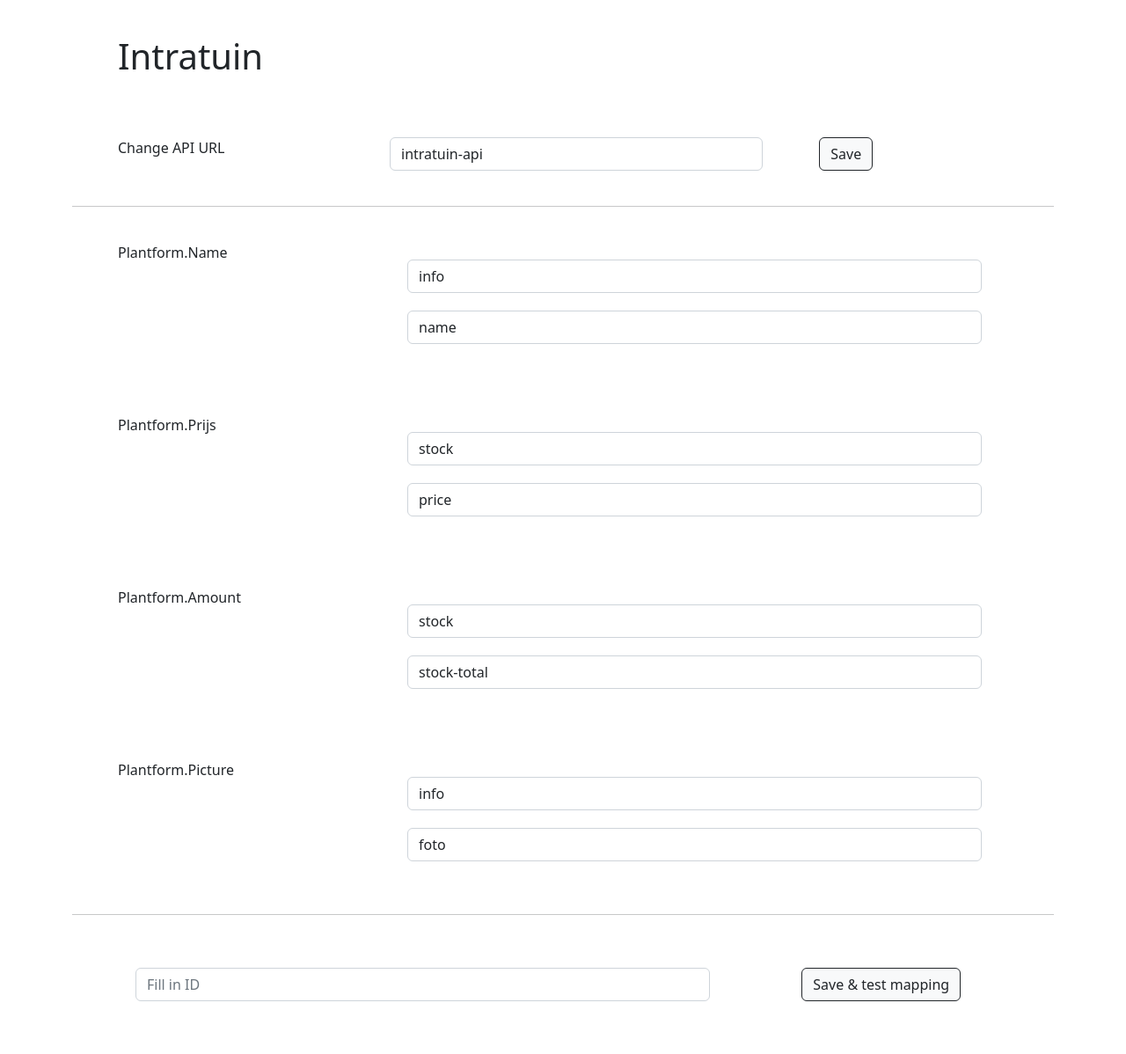
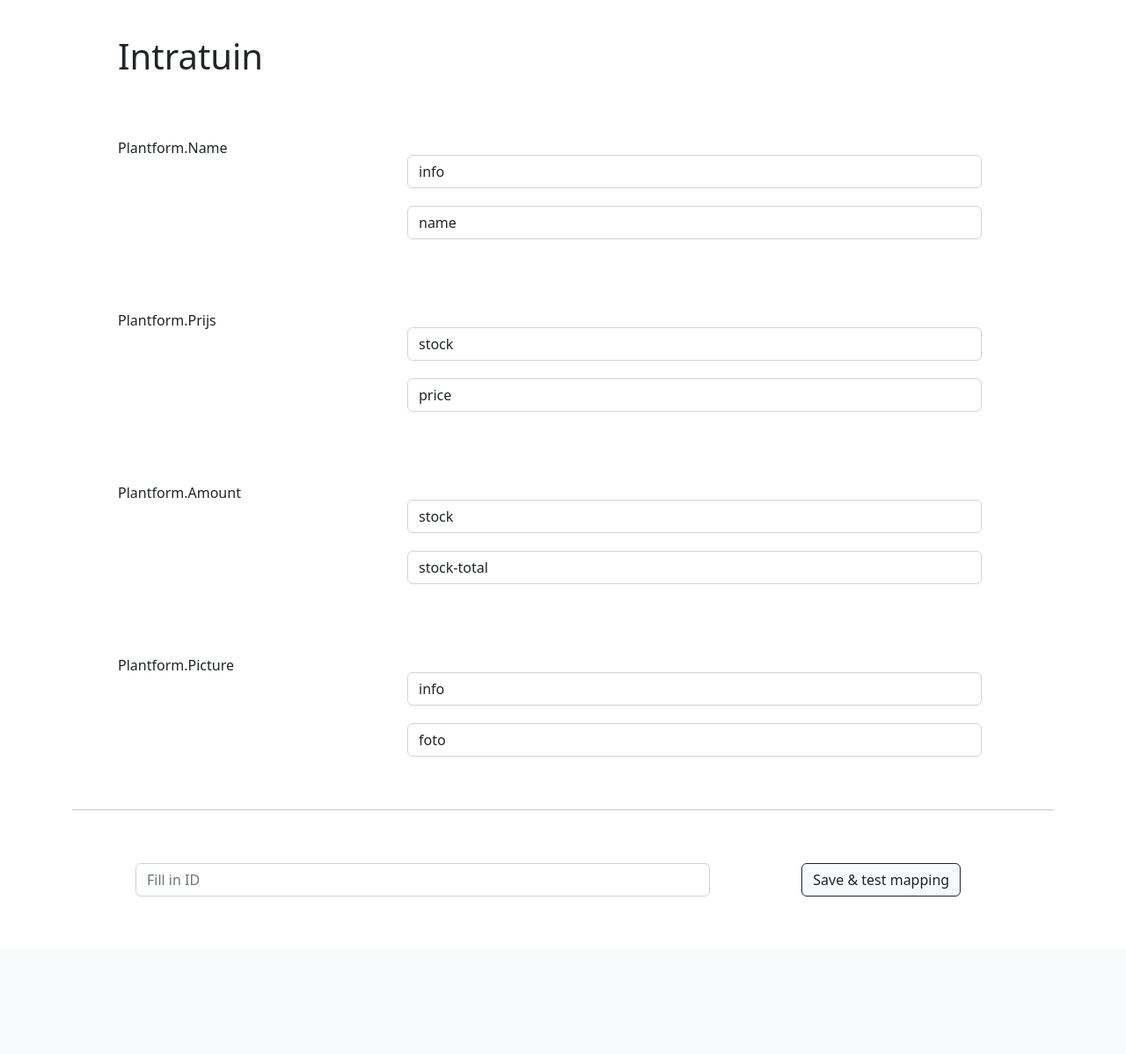
Before and after one commit to alinaven/cs50-final-project, a Flask app: page /intratuin in a window 1280 px wide. Shown: the part 56-1254 px from the top of the page at 88% size. After the commit the page ends 1075 px from the top, so only its background shows below. Run offline with Flask 3, Linux system fonts and the light colour scheme; data comes from the database, SQL or seed files in the repository; both versions use the stored data as it was after the commit.

Commit message:
Removed API URL field from customer.html and changed error code to 'oh no'

```diff
--- a/helper.py
+++ b/helper.py
@@ -37,7 +37,7 @@ def login_required(f):
         return f(*args, **kwargs)
     return decorated_function
 
-def apology(message, code=400):
+def apology(message, code="oh no"):
     """Render message as an apology to user."""
     def escape(s):
         """
--- a/templates/customer.html
+++ b/templates/customer.html
@@ -6,20 +6,7 @@
       <h1>{{customerFriendly}}</h1>
     </div>
   </div>
-  <form action="{{customer}}" method="post">
-    <div class="row" class="api-url-field">
-      <div class="col-3 field-name">
-        Change API URL
-      </div>
-      <div class="col-5 form-group">
-        <input name="url-config" id="url-config" type="text" class="form-control" placeholder="{{urlConfig}}" value="{{urlConfig}}">
-      </div>
-      <div class="col-2 mapper-button">
-        <button class="btn btn-light btn-outline-dark"" type="submit">Save</button>
-      </div>
-    </div>
-  </form>
-<hr>
+
   <form action="api/{{customerApi}}" method="post">
       <div class="row" class="field name">
         <div class="col-3 field-name">
```
Also changed, not shown: database.db, 1 other file.
